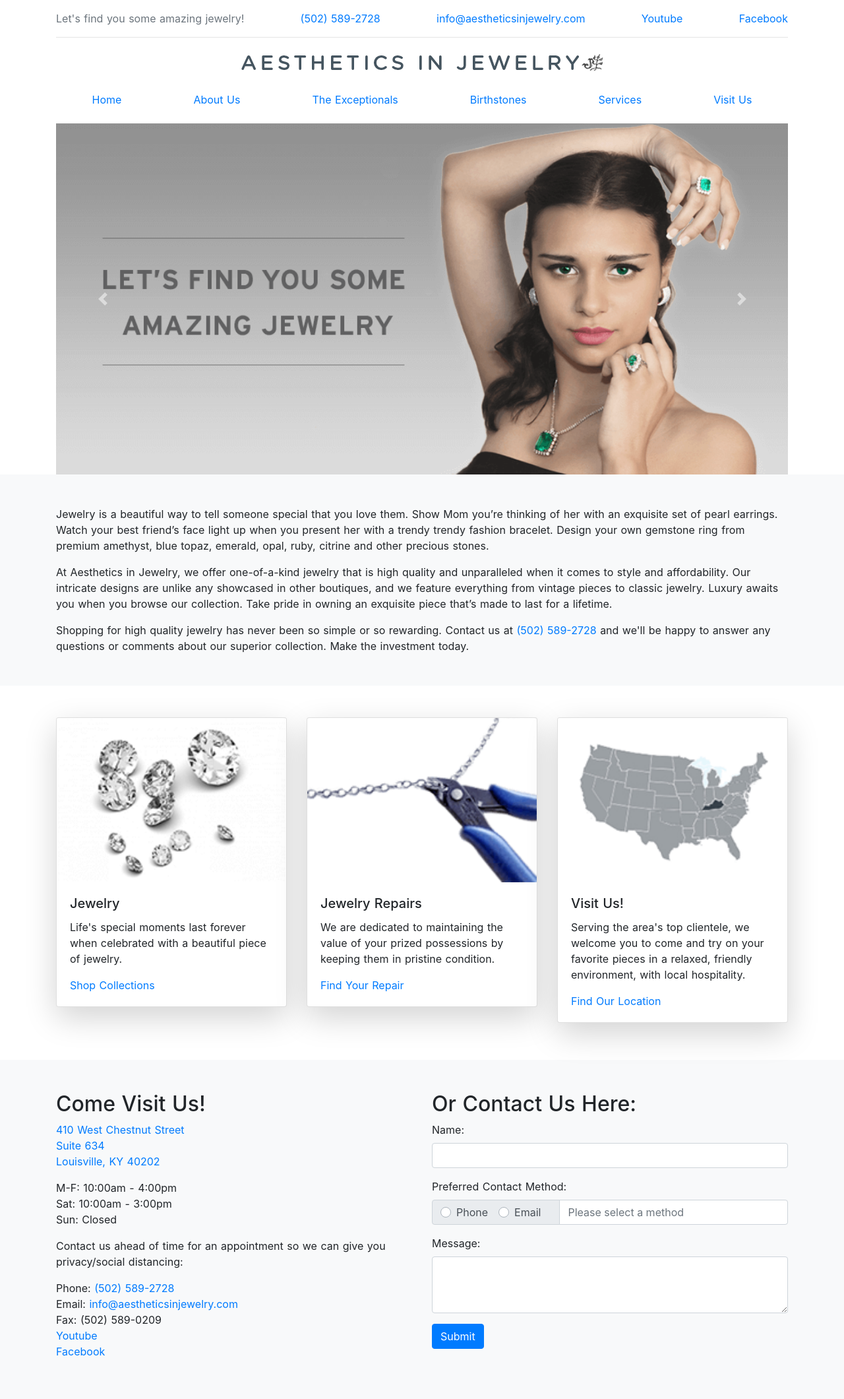
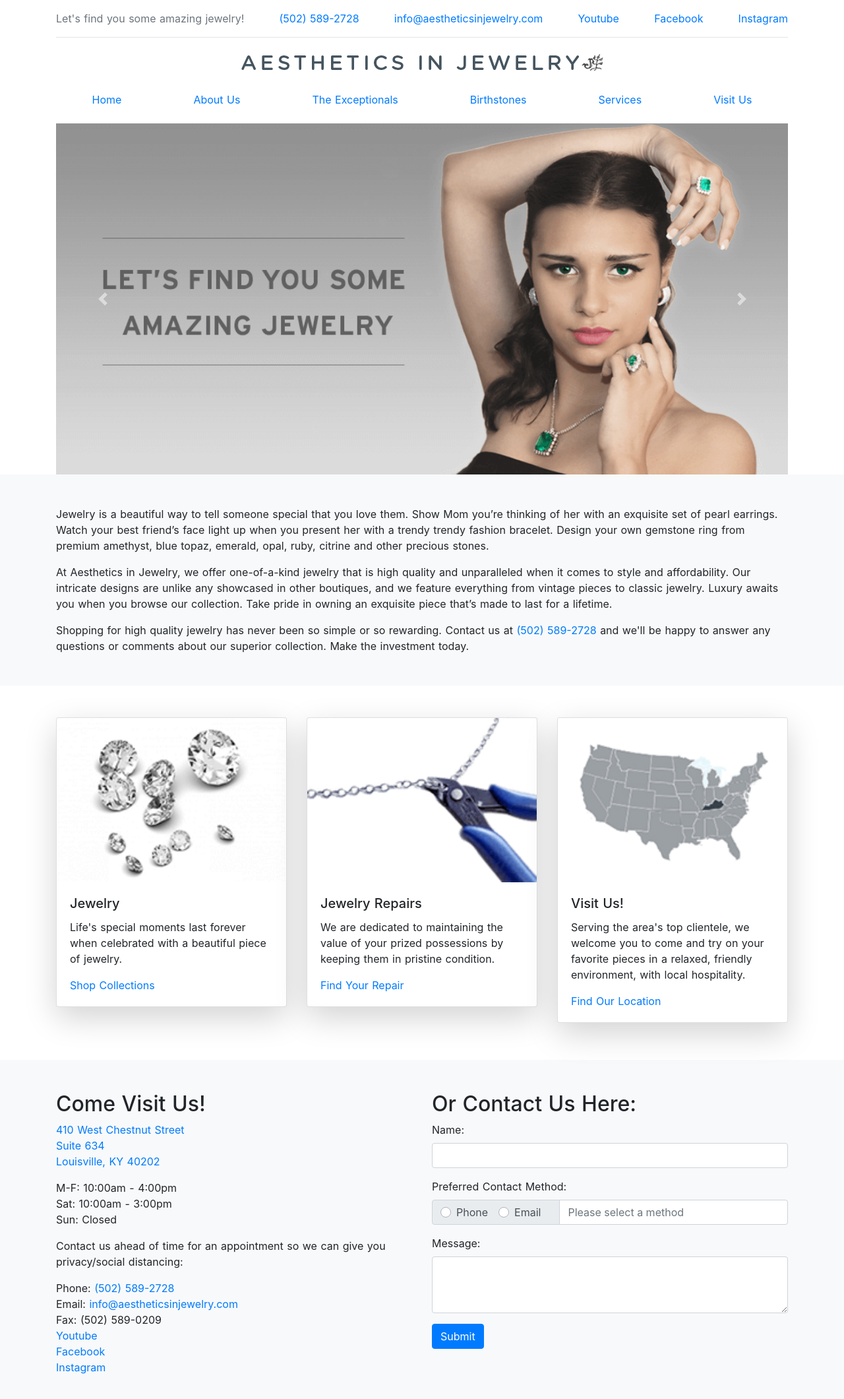
Before and after one commit to shadowlion/aestheticsinjewelry, a Nuxt app: page / in a window 1280 px wide. Shown: the top 2120 px of the page at 66% size. Built offline with nearby package versions, Linux system fonts and the light colour scheme.

Commit message:
feat: add links to instagram

```diff
--- a/layouts/default.vue
+++ b/layouts/default.vue
@@ -20,6 +20,12 @@
           >
             Facebook
           </a>
+          <a
+            href="https://www.instagram.com/aestheticsinjewel/"
+            target="_blank"
+          >
+            Instagram
+          </a>
         </div>
         <hr />
         <div class="d-flex justify-content-center">
@@ -37,11 +43,9 @@
         </div>
       </div>
       <div class="d-block d-md-none">
-        <b-navbar toggleable="md" class="pb-4">
+        <b-navbar toggleable="md" class="pb-md-4">
           <b-navbar-brand href="#">Aesthetics in Jewelry</b-navbar-brand>
-
           <b-navbar-toggle target="nav-collapse"></b-navbar-toggle>
-
           <b-collapse id="nav-collapse" is-nav>
             <b-navbar-nav>
               <a href="/" class="nav-item">Home</a>
@@ -65,6 +69,12 @@
                 target="_blank"
               >
                 Facebook
+              </a>
+              <a
+                href="https://www.instagram.com/aestheticsinjewel/"
+                target="_blank"
+              >
+                Instagram
               </a>
             </b-navbar-nav>
           </b-collapse>
@@ -128,6 +138,13 @@
               >
                 Facebook
               </a>
+              <br />
+              <a
+                href="https://www.instagram.com/aestheticsinjewel/"
+                target="_blank"
+              >
+                Instagram
+              </a>
             </address>
           </div>
           <div class="col-md-6">
```
